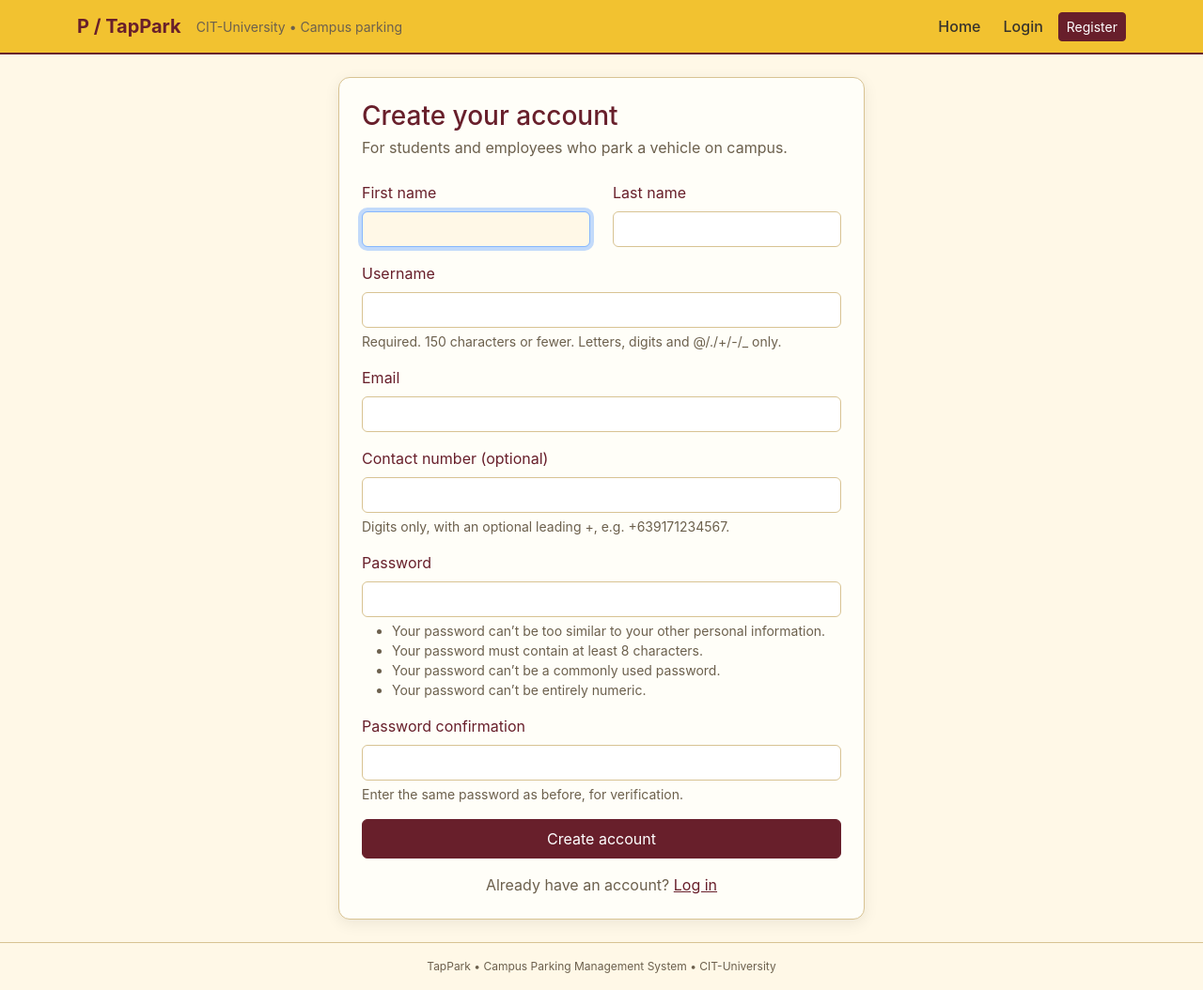
After one commit to zoreladreanjava/TapPark-Java-Zorel-G5, a Django app: page /register/ in a window 1280 px wide. The commit adds this page. Shown: the whole page at 94% size. Run offline with Django 5.2, Linux system fonts and the light colour scheme.

Commit message:
Add owner registration with field-level validation

```diff
--- /dev/null
+++ b/accounts/forms.py
@@ -0,0 +1,59 @@
+from django import forms
+from django.contrib.auth.forms import UserCreationForm
+
+from .models import Account
+
+
+class BootstrapFormMixin:
+    """Gives every field Bootstrap's form-control (or form-select) class."""
+
+    def __init__(self, *args, **kwargs):
+        super().__init__(*args, **kwargs)
+        for field in self.fields.values():
+            css_class = "form-select" if isinstance(field.widget, forms.Select) else "form-control"
+            field.widget.attrs.setdefault("class", css_class)
+
+
+class RegistrationForm(BootstrapFormMixin, UserCreationForm):
+    """Public sign-up form. Every account made here is a vehicle OWNER."""
+
+    # Clear messages for empty required fields, shown under each field.
+    required_messages = {
+        "first_name": "Enter your first name.",
+        "last_name": "Enter your last name.",
+        "username": "Choose a username.",
+        "email": "Enter your email address.",
+        "password1": "Enter a password.",
+        "password2": "Enter the same password again.",
+    }
+
+    class Meta:
+        model = Account
+        fields = ("first_name", "last_name", "username", "email", "contact_number")
+        labels = {"contact_number": "Contact number (optional)"}
+        help_texts = {"contact_number": "Digits only, with an optional leading +, e.g. +639171234567."}
+
+    def __init__(self, *args, **kwargs):
+        super().__init__(*args, **kwargs)
+        # First and last name are optional on Django's user model, but required here.
+        self.fields["first_name"].required = True
+        self.fields["last_name"].required = True
+        for name, message in self.required_messages.items():
+            self.fields[name].error_messages["required"] = message
+
+        self.fields["first_name"].widget.attrs["autofocus"] = True
+        self.fields["username"].widget.attrs.pop("autofocus", None)
+
+    def clean_email(self):
+        email = self.cleaned_data["email"].strip().lower()
+        if Account.objects.filter(email__iexact=email).exists():
+            raise forms.ValidationError("An account with this email already exists.")
+        return email
+
+    def save(self, commit=True):
+        # UserCreationForm.save() hashes the password with set_password().
+        account = super().save(commit=False)
+        account.role = Account.Role.OWNER  # nobody can choose their own role
+        if commit:
+            account.save()
+        return account
--- a/accounts/urls.py
+++ b/accounts/urls.py
@@ -4,4 +4,5 @@ from . import views
 
 urlpatterns = [
     path("", views.home, name="home"),
+    path("register/", views.register, name="register"),
 ]
--- a/accounts/views.py
+++ b/accounts/views.py
@@ -1,6 +1,28 @@
-from django.shortcuts import render
+from django.contrib import messages
+from django.shortcuts import redirect, render
+
+from .forms import RegistrationForm
 
 
 def home(request):
     """Public landing page."""
     return render(request, "home.html")
+
+
+def register(request):
+    """Public registration. Creates a vehicle OWNER account."""
+    if request.user.is_authenticated:
+        # Changed to redirect("dashboard") once dashboards exist (chunk 6).
+        return redirect("home")
+
+    if request.method == "POST":
+        form = RegistrationForm(request.POST)
+        if form.is_valid():
+            form.save()
+            messages.success(request, "Account created. You can now log in.")
+            # Changed to redirect("login") once the login page exists (chunk 5).
+            return redirect("home")
+    else:
+        form = RegistrationForm()
+
+    return render(request, "accounts/register.html", {"form": form})
--- a/static/css/style.css
+++ b/static/css/style.css
@@ -128,6 +128,18 @@
   background-color: var(--tp-pale-gold);
 }
 
+/* Forms: white inputs, red border on fields that have an error */
+.form-control,
+.form-select {
+  background-color: #fff;
+  border-color: var(--tp-border);
+}
+
+.has-error .form-control,
+.has-error .form-select {
+  border-color: var(--bs-form-invalid-border-color);
+}
+
 .tp-footer {
   color: var(--tp-secondary);
   font-size: 12px;
--- /dev/null
+++ b/templates/accounts/register.html
@@ -0,0 +1,41 @@
+{% extends "base.html" %}
+
+{% block title %}Register{% endblock %}
+
+{% block content %}
+{% url 'login' as login_url %}
+
+<div class="mx-auto" style="max-width: 560px;">
+  <div class="card">
+    <div class="card-body p-4">
+      <h1 class="h3 mb-1">Create your account</h1>
+      <p class="text-body-secondary mb-4">For students and employees who park a vehicle on campus.</p>
+
+      {% if form.non_field_errors %}
+        <div class="alert alert-danger">
+          {% for error in form.non_field_errors %}{{ error }}{% endfor %}
+        </div>
+      {% endif %}
+
+      <form method="post" novalidate>
+        {% csrf_token %}
+        <div class="row">
+          <div class="col-sm-6">{% include "includes/form_field.html" with field=form.first_name %}</div>
+          <div class="col-sm-6">{% include "includes/form_field.html" with field=form.last_name %}</div>
+        </div>
+        {% include "includes/form_field.html" with field=form.username %}
+        {% include "includes/form_field.html" with field=form.email %}
+        {% include "includes/form_field.html" with field=form.contact_number %}
+        {% include "includes/form_field.html" with field=form.password1 %}
+        {% include "includes/form_field.html" with field=form.password2 %}
+
+        <button type="submit" class="btn btn-tappark w-100 py-2">Create account</button>
+      </form>
+
+      <p class="text-center text-body-secondary mt-3 mb-0">
+        Already have an account? <a href="{{ login_url }}">Log in</a>
+      </p>
+    </div>
+  </div>
+</div>
+{% endblock %}
--- /dev/null
+++ b/templates/includes/form_field.html
@@ -0,0 +1,11 @@
+{# Renders one form field with its label, help text, and error messages. #}
+<div class="mb-3{% if field.errors %} has-error{% endif %}">
+  <label for="{{ field.id_for_label }}" class="form-label">{{ field.label }}</label>
+  {{ field }}
+  {% for error in field.errors %}
+    <div class="invalid-feedback d-block">{{ error }}</div>
+  {% endfor %}
+  {% if field.help_text %}
+    <div class="form-text">{{ field.help_text }}</div>
+  {% endif %}
+</div>
```
